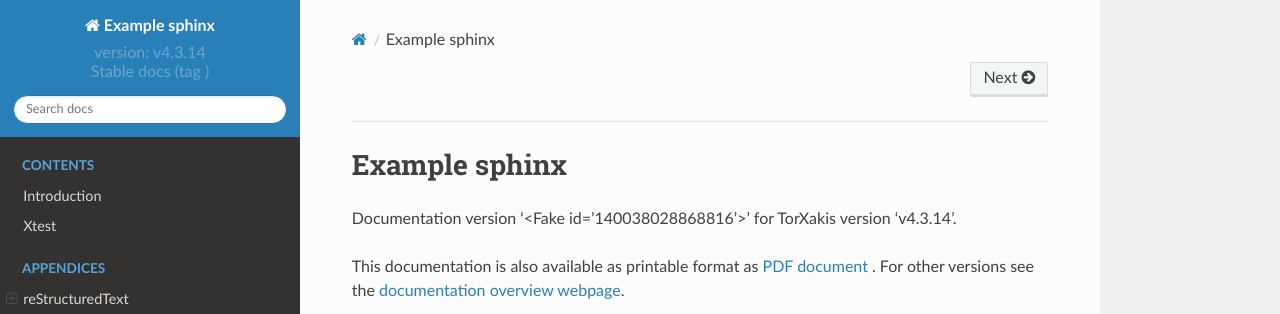
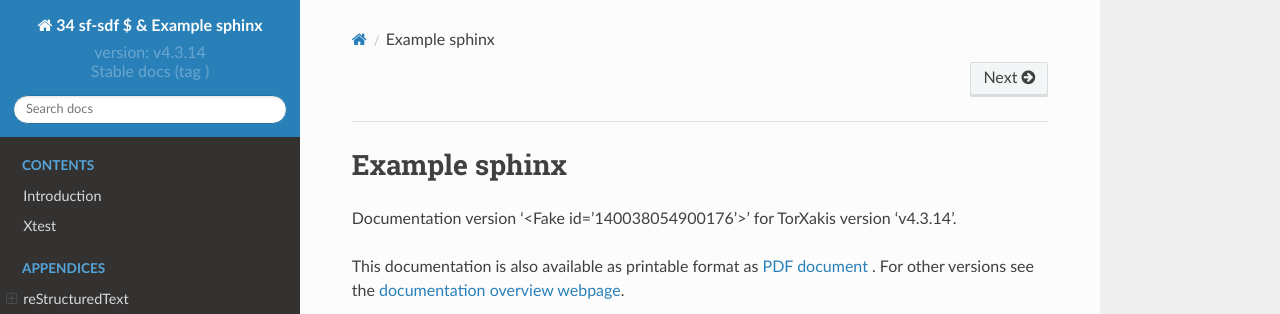
Before and after one commit to harcokuppens/continuous_publishing, a Sphinx documentation site: the page built from source/index.rst, in a window 1280 px wide. Shown: the top 314 px of the page. Built offline with Sphinx 7.4.7 and the Read the Docs theme 2.0.0, drawn with Linux system fonts in a browser that asks for light colours; some of the changed lines change nothing that is shown.

Commit message:
sphinx build set env var.  DOCUMENT_PDF which later github workflow actions can use

```diff
--- a/source/conf.py
+++ b/source/conf.py
@@ -17,10 +17,30 @@
 
 # -- Project information -----------------------------------------------------
 
-project = 'Example sphinx'
+project = '34 sf-sdf $ & Example sphinx'
 copyright = '2020, Harco Kuppens'
 author = 'Harco Kuppens'
 
+
+def slugify(value, allow_unicode=False):
+    """
+    Convert to ASCII if 'allow_unicode' is False. Convert spaces to hyphens.
+    Remove characters that aren't alphanumerics, underscores, or hyphens.
+    Convert to lowercase. Also strip leading and trailing whitespace.
+    """
+    import unicodedata
+    import re
+    value = str(value)
+    if allow_unicode:
+        value = unicodedata.normalize('NFKC', value)
+    else:
+        value = unicodedata.normalize('NFKD', value).encode('ascii', 'ignore').decode('ascii')
+    value = re.sub(r'[^\w\s-]', '', value.lower()).strip()
+    return re.sub(r'[\s]+', '', value)
+
+
+output_pdf="build/latex/" + slugify(project) + ".pdf"
+print("::set-env name=DOCUMENT_PDF::" + output_pdf)
 
 # -- Automatically add toolversion,docversion and pdfdocumenturl  -----------------------
 
```
Also changed, not shown: 1 other file.
